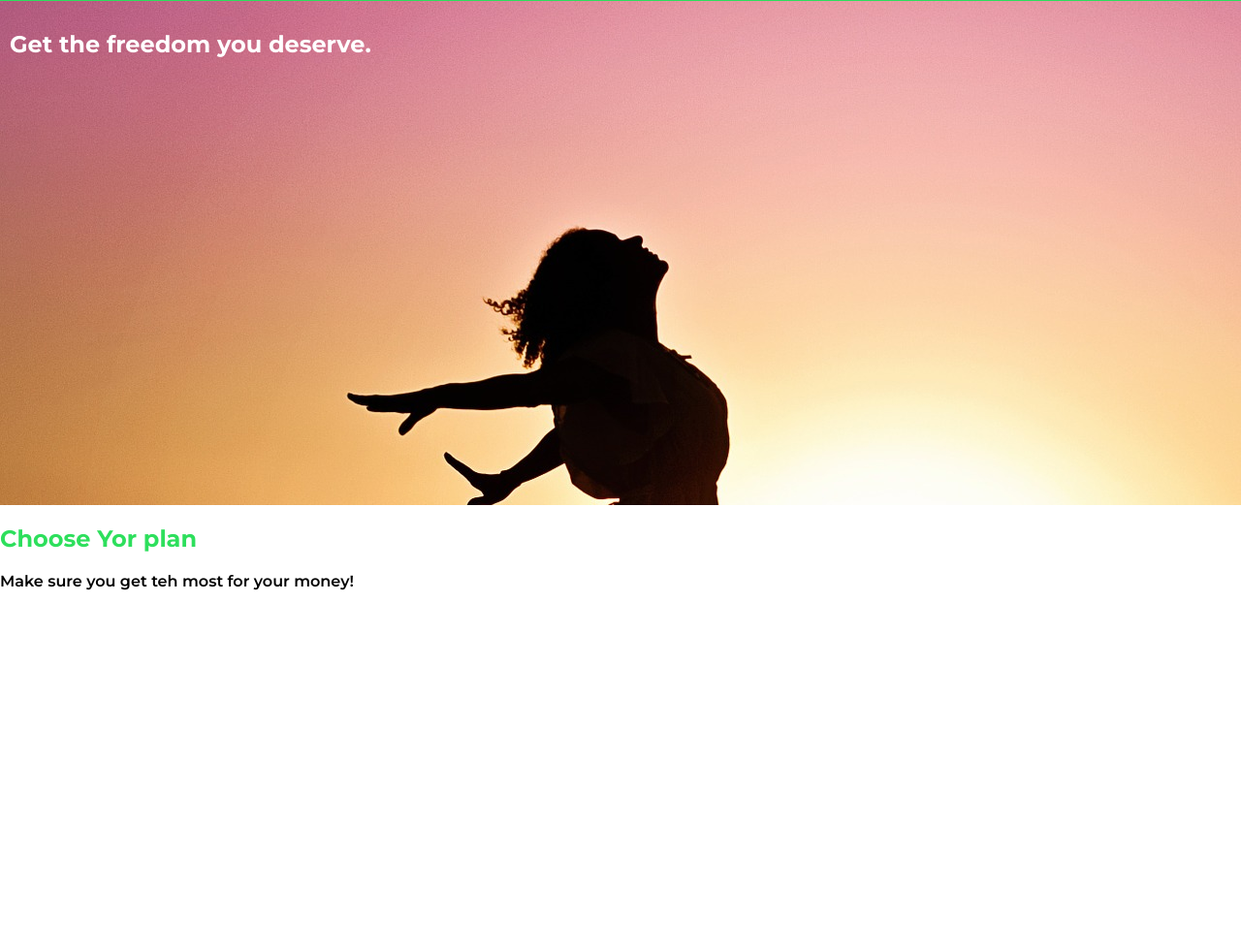
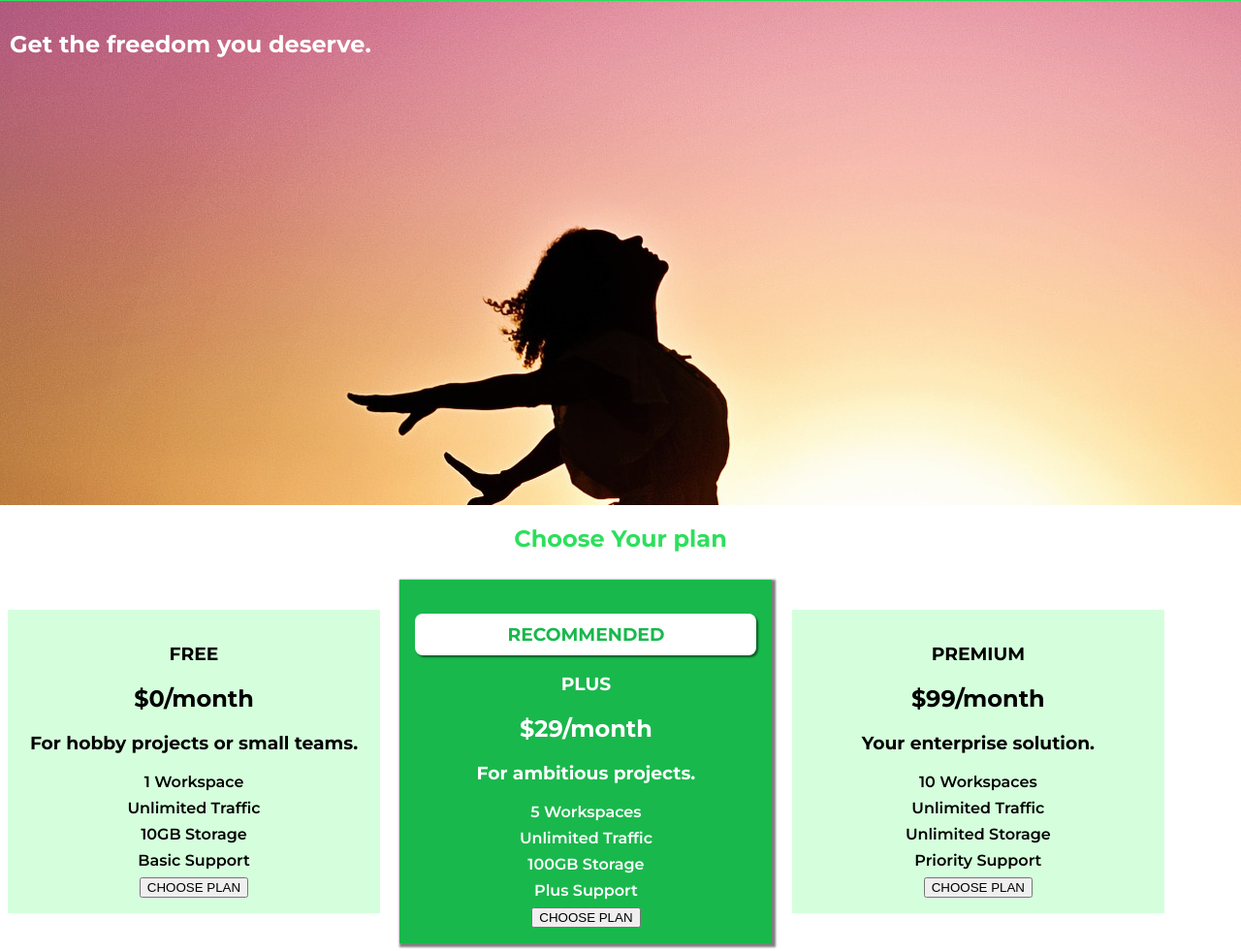
Before and after one commit to aezakmi007/CSS-Uhost-Project, a plain HTML site: page index.html in a window 1280 px wide. Shown: the part 42-1023 px from the top of the page at 97% size. Before the commit the page ends 800 px from the top, so only its background shows below. Drawn offline with Linux system fonts and the light colour scheme.

Commit message:
Added plan section and styles plan features

```diff
--- a/index.html
+++ b/index.html
@@ -42,9 +42,53 @@
       <section id="product-overview">
         <h1>Get the freedom you deserve.</h1>
       </section>
-      <section>
-        <h1 class="section-title">Choose Yor plan</h1>
-        <p>Make sure you get teh most for your money!</p>
+      <section id="plans">
+        <h1 class="section-title">Choose Your plan</h1>
+        <div>
+          <article class="plan">
+            <h1>FREE</h1>
+            <h2>$0/month</h2>
+            <h3>For hobby projects or small teams.</h3>
+            <ul class="plan__list">
+              <li class="plan__feature">1 Workspace</li>
+              <li class="plan__feature">Unlimited Traffic</li>
+              <li class="plan__feature">10GB Storage</li>
+              <li class="plan__feature">Basic Support</li>
+            </ul>
+            <div>
+              <button>CHOOSE PLAN</button>
+            </div>
+          </article>
+          <article class="plan plan--highlighted">
+            <h1 class="plan__annotation">RECOMMENDED</h1>
+            <h1>PLUS</h1>
+            <h2>$29/month</h2>
+            <h3>For ambitious projects.</h3>
+            <ul class="plan__list">
+              <li class="plan__feature">5 Workspaces</li>
+              <li class="plan__feature">Unlimited Traffic</li>
+              <li class="plan__feature">100GB Storage</li>
+              <li class="plan__feature">Plus Support</li>
+            </ul>
+            <div>
+              <button>CHOOSE PLAN</button>
+            </div>
+          </article>
+          <article class="plan">
+            <h1>PREMIUM</h1>
+            <h2>$99/month</h2>
+            <h3>Your enterprise solution.</h3>
+            <ul class="plan__list">
+              <li class="plan__feature">10 Workspaces</li>
+              <li class="plan__feature">Unlimited Traffic</li>
+              <li class="plan__feature">Unlimited Storage</li>
+              <li class="plan__feature">Priority Support</li>
+            </ul>
+            <div>
+              <button>CHOOSE PLAN</button>
+            </div>
+          </article>
+        </div>
       </section>
     </main>
   </body>
--- a/main.css
+++ b/main.css
@@ -15,9 +15,7 @@ body {
   width: 100%;
   height: 520px;
 }
-.section-title {
-  color: #2ddf5c;
-}
+
 #product-overview h1 {
   color: white;
 }
@@ -87,3 +85,42 @@ p ::first-letter {
   background: white;
   border: none;
 }
+
+.section-title {
+  color: #2ddf5c;
+  text-align: center;
+}
+/* #plans {
+  display: flex;
+  flex-direction: row;
+} */
+.plan {
+  background-color: #d5ffdc;
+  text-align: center;
+  padding: 16px;
+  margin: 8px;
+  display: inline-block;
+  width: 30%;
+  vertical-align: middle;
+}
+
+.plan--highlighted {
+  background: #19b84c;
+  color: white;
+  box-shadow: 2px 2px 2px 2px rgba(0, 0, 0, 0.5);
+}
+.plan__annotation {
+  background: white;
+  color: #19b84c;
+  box-shadow: 2px 2px 2px rgba(0, 0, 0, 0.5);
+  padding: 10px;
+  border-radius: 8px;
+}
+.plan__list {
+  list-style: none;
+  margin: 0;
+  padding: 0;
+}
+.plan__feature {
+  margin: 8px 0;
+}
```
